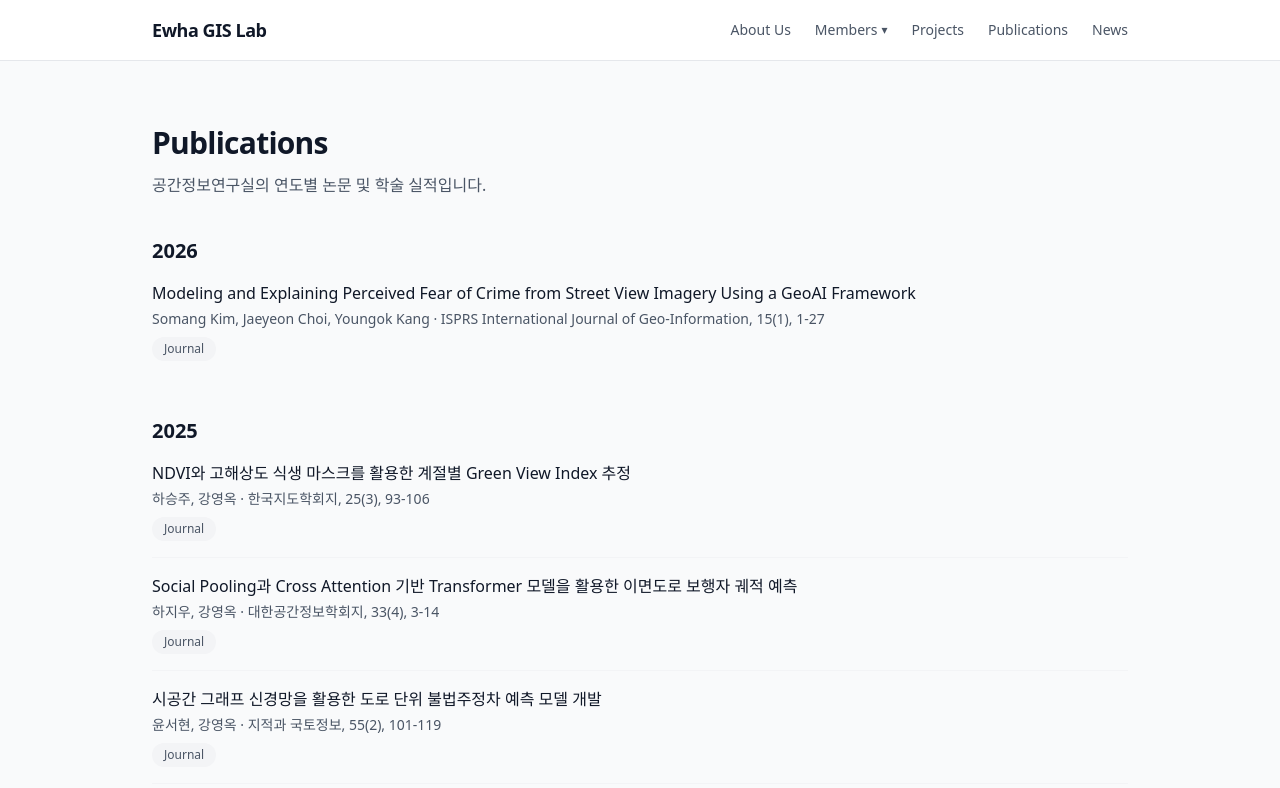
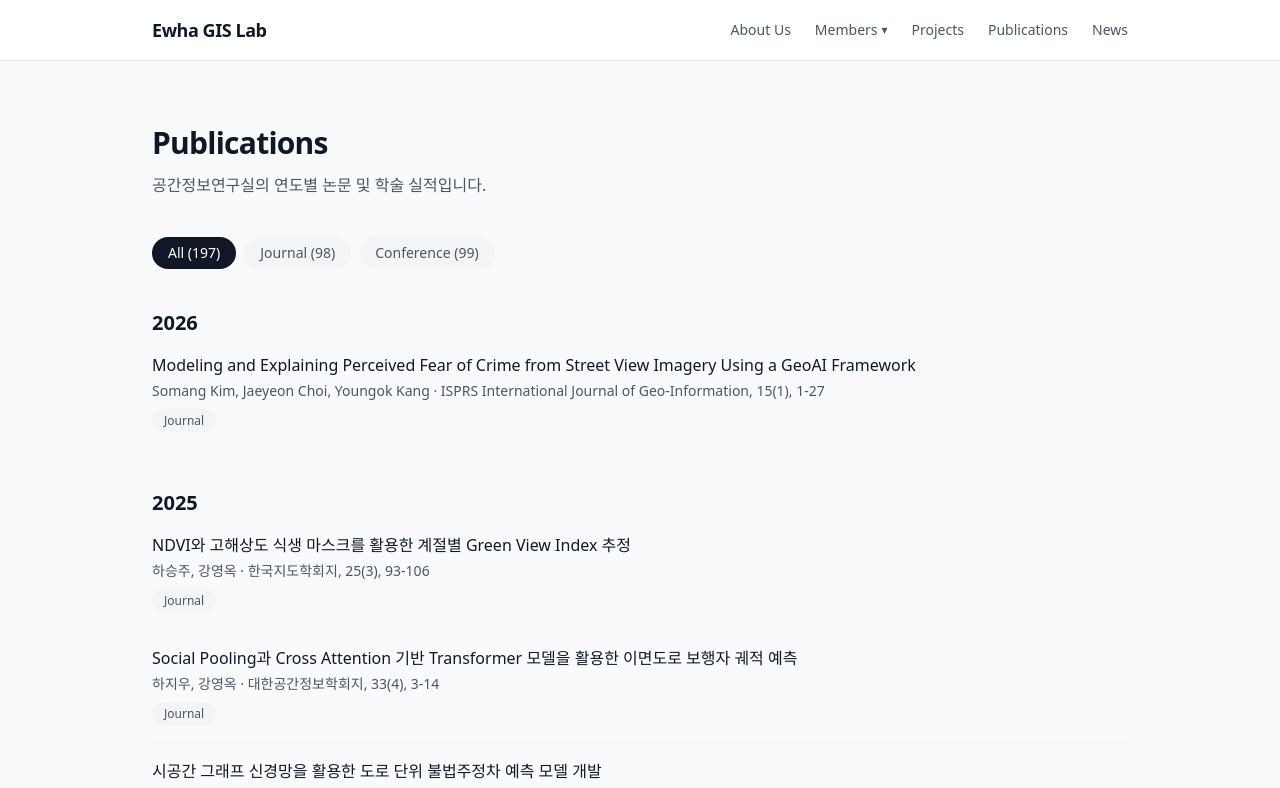
Before and after one commit to MG-JIN/ewha-gis-lab, a Next.js app: page /ewha-gis-lab/publications in a window 1280 px wide. Shown: the top 788 px of the page. Built offline with nearby package versions, Linux system fonts and the light colour scheme.

Commit message:
chore: 커스텀 슬래시 커맨드 및 공용 설정 공유

```diff
--- a/app/publications/page.tsx
+++ b/app/publications/page.tsx
@@ -1,13 +1,9 @@
 import PageHeading from "@/components/ui/PageHeading";
-import { getPublicationsByYear } from "@/lib/publications";
-
-const TYPE_LABEL: Record<string, string> = {
-  journal: "Journal",
-  conference: "Conference",
-};
+import PublicationsExplorer from "@/components/publications/PublicationsExplorer";
+import { getPublications } from "@/lib/publications";
 
 export default function PublicationsPage() {
-  const publicationsByYear = getPublicationsByYear();
+  const publications = getPublications();
 
   return (
     <div className="mx-auto max-w-5xl px-6 py-16">
@@ -16,29 +12,7 @@ export default function PublicationsPage() {
         description="공간정보연구실의 연도별 논문 및 학술 실적입니다."
       />
 
-      <div className="space-y-10">
-        {publicationsByYear.map(([year, publications]) => (
-          <section key={year}>
-            <h2 className="mb-4 text-xl font-semibold text-gray-900">{year}</h2>
-            <ul className="space-y-4">
-              {publications.map((pub) => (
-                <li
-                  key={pub.id}
-                  className="border-b border-gray-100 pb-4 last:border-none"
-                >
-                  <p className="font-medium text-gray-900">{pub.title}</p>
-                  <p className="mt-1 text-sm text-gray-600">
-                    {pub.authors} · {pub.venue}
-                  </p>
-                  <span className="mt-2 inline-block rounded-full bg-gray-100 px-3 py-1 text-xs font-medium text-gray-600">
-                    {TYPE_LABEL[pub.type]}
-                  </span>
-                </li>
-              ))}
-            </ul>
-          </section>
-        ))}
-      </div>
+      <PublicationsExplorer publications={publications} />
     </div>
   );
 }
--- /dev/null
+++ b/components/publications/PublicationsExplorer.tsx
@@ -0,0 +1,97 @@
+"use client";
+
+import { useMemo, useState } from "react";
+import {
+  groupPublicationsByYear,
+  type Publication,
+  type PublicationType,
+} from "@/lib/publications";
+
+const TYPE_LABEL: Record<PublicationType, string> = {
+  journal: "Journal",
+  conference: "Conference",
+};
+
+type FilterValue = "all" | PublicationType;
+
+const FILTERS: { value: FilterValue; label: string }[] = [
+  { value: "all", label: "All" },
+  { value: "journal", label: "Journal" },
+  { value: "conference", label: "Conference" },
+];
+
+export default function PublicationsExplorer({
+  publications,
+}: {
+  publications: Publication[];
+}) {
+  const [filter, setFilter] = useState<FilterValue>("all");
+
+  const counts = useMemo(
+    () => ({
+      all: publications.length,
+      journal: publications.filter((pub) => pub.type === "journal").length,
+      conference: publications.filter((pub) => pub.type === "conference").length,
+    }),
+    [publications]
+  );
+
+  const filtered = useMemo(
+    () =>
+      filter === "all"
+        ? publications
+        : publications.filter((pub) => pub.type === filter),
+    [publications, filter]
+  );
+
+  const grouped = useMemo(() => groupPublicationsByYear(filtered), [filtered]);
+
+  return (
+    <div>
+      <div className="mb-10 flex flex-wrap gap-2">
+        {FILTERS.map((item) => (
+          <button
+            key={item.value}
+            type="button"
+            onClick={() => setFilter(item.value)}
+            aria-pressed={filter === item.value}
+            className={`rounded-full px-4 py-1.5 text-sm font-medium transition-colors ${
+              filter === item.value
+                ? "bg-gray-900 text-white"
+                : "bg-gray-100 text-gray-600 hover:bg-gray-200"
+            }`}
+          >
+            {item.label} ({counts[item.value]})
+          </button>
+        ))}
+      </div>
+
+      <div className="space-y-10">
+        {grouped.map(([year, pubs]) => (
+          <section key={year}>
+            <h2 className="mb-4 text-xl font-semibold text-gray-900">{year}</h2>
+            <ul className="space-y-4">
+              {pubs.map((pub) => (
+                <li
+                  key={pub.id}
+                  className="border-b border-gray-100 pb-4 last:border-none"
+                >
+                  <p className="font-medium text-gray-900">{pub.title}</p>
+                  <p className="mt-1 text-sm text-gray-600">
+                    {pub.authors} · {pub.venue}
+                  </p>
+                  <span className="mt-2 inline-block rounded-full bg-gray-100 px-3 py-1 text-xs font-medium text-gray-600">
+                    {TYPE_LABEL[pub.type]}
+                  </span>
+                </li>
+              ))}
+            </ul>
+          </section>
+        ))}
+        {grouped.length === 0 ? (
+          <p className="text-sm text-gray-500">해당하는 실적이 없습니다.</p>
+        ) : null}
+      </div>
+    </div>
+  );
+}
--- a/lib/publications.ts
+++ b/lib/publications.ts
@@ -16,8 +16,9 @@ export function getPublications(): Publication[] {
   return [...(publicationsData as Publication[])].sort((a, b) => b.year - a.year);
 }
 
-export function getPublicationsByYear(): [number, Publication[]][] {
-  const publications = getPublications();
+export function groupPublicationsByYear(
+  publications: Publication[]
+): [number, Publication[]][] {
   const years = Array.from(new Set(publications.map((pub) => pub.year))).sort(
     (a, b) => b - a
   );
@@ -26,3 +27,7 @@ export function getPublicationsByYear(): [number, Publication[]][] {
     publications.filter((pub) => pub.year === year),
   ]);
 }
+
+export function getPublicationsByYear(): [number, Publication[]][] {
+  return groupPublicationsByYear(getPublications());
+}
```
Also changed, not shown: .claude/commands/summarize-webwork.md (added), .claude/settings.json (added), 1 other file (tests, documents, lock files or other folders).
